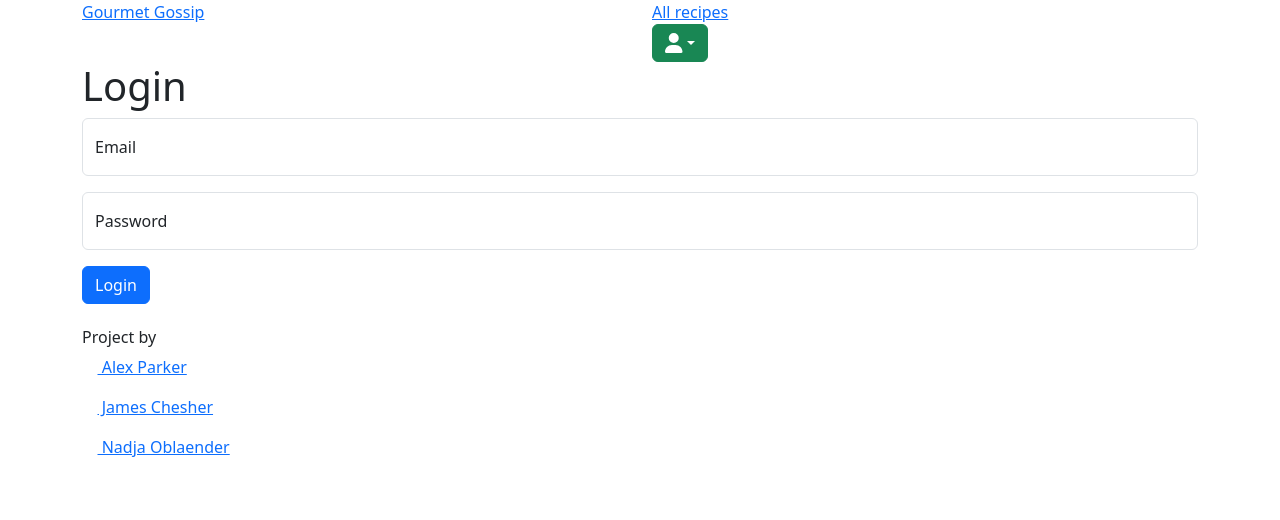
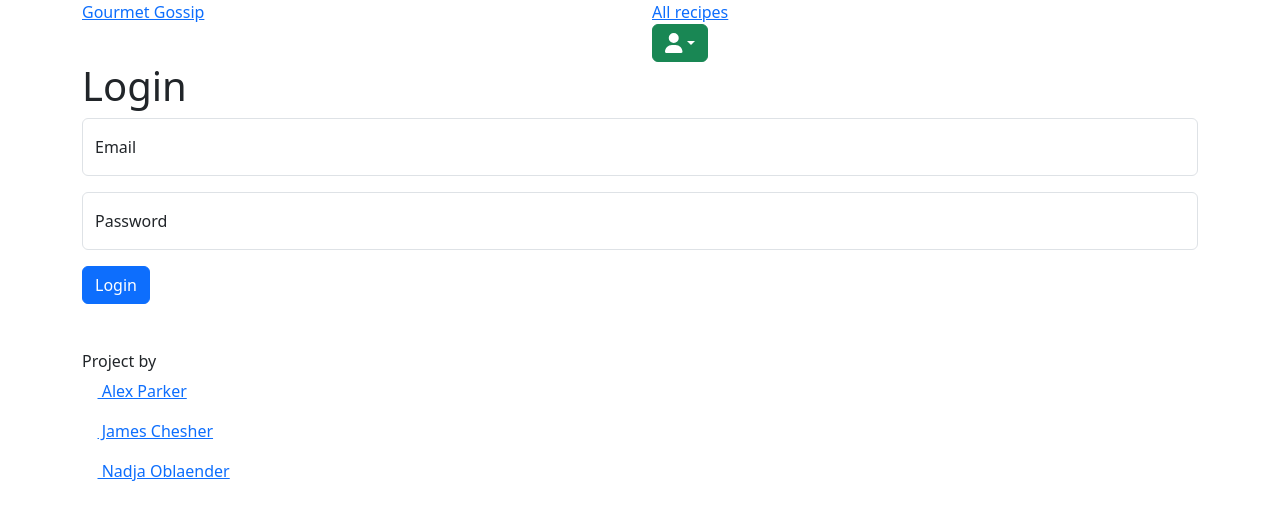
Before and after one commit to jchesher92/gourmet-gossip, a React (Create React App) app in the folder client/: page /login in a window 1280 px wide. Shown: the top 520 px of the page. Built offline with nearby package versions, Linux system fonts and the light colour scheme; the HTML template or start-up script is replaced by a standard one.

Commit message:
styled footer and login/register

```diff
--- a/client/src/components/FormPage.js
+++ b/client/src/components/FormPage.js
@@ -44,8 +44,8 @@ export default function FormPage({ title, formStructure, request }) {
   return (
     <>
       <section className="container form-container">
-        <h1>{title}</h1>
         <Form noValidate validated={validated} onSubmit={handleSubmit} className='mb-4'>
+          <h1>{title}</h1>
           {
             formValues(formStructure).map((field, idx) => {
               return (
@@ -59,8 +59,8 @@ export default function FormPage({ title, formStructure, request }) {
               )
             })
           }
+          <Button type='submit' className='mb-4'>{title}</Button>
           {errorMessage && <h2>{errorMessage}</h2>}
-          <Button type='submit'>{title}</Button>
         </Form>
       </section>
     </>
--- a/client/src/components/FormPageRecipe.js
+++ b/client/src/components/FormPageRecipe.js
@@ -113,7 +113,7 @@ export default function FormPageRecipe({ title, formStructure, setFormStructure,
                 {/* Category */}
                 <FloatingLabel label='Category' className='mb-3'>
                   <Form.Control as='select' value={formData.category} placeholder='Category' required aria-label="Floating label select example" id='category' name='category' onChange={handleChange} >
-                    <option value=''>- Category -</option>
+                    <option value='' selected disabled>- Category -</option>
                     <option value='Breakfast'>Breakfast</option>
                     <option value='Lunch'>Lunch</option>
                     <option value='Dinner'>Dinner</option>
@@ -125,7 +125,7 @@ export default function FormPageRecipe({ title, formStructure, setFormStructure,
                 {/* Diet */}
                 <FloatingLabel label='Diet' className='mb-3'>
                   <Form.Control as='select' value={formData.diet} placeholder='Diet' required aria-label="Floating label select example" className='form-control' id='diet' name='diet' onChange={handleChange}>
-                    <option value=''>- Diet -</option>
+                    <option value='' selected disabled>- Diet -</option>
                     <option value='Meat'>Meat</option>
                     <option value='Fish'>Fish</option>
                     <option value='Vegetarian'>Vegetarian</option>
@@ -146,7 +146,7 @@ export default function FormPageRecipe({ title, formStructure, setFormStructure,
                 {/* Difficulty */}
                 <FloatingLabel label='Difficulty' className='mb-3'>
                   <Form.Control as='select' value={formData.difficulty} placeholder='Difficulty' required aria-label="Floating label select example" id='difficulty' name='difficulty' onChange={handleChange}>
-                    <option value=''>- Difficulty -</option>
+                    <option value='' selected disabled>- Difficulty -</option>
                     <option value='Easy'>Easy</option>
                     <option value='Intermediate'>Intermediate</option>
                   </Form.Control>
--- a/client/src/styles/base.scss
+++ b/client/src/styles/base.scss
@@ -39,9 +39,9 @@ h3 {
   box-shadow: 0 0 5px rgba($green, 1) !important;
 }
 
-// .main-content {
-//   display: flex;
-//   min-height: 100vh;
-//   flex-direction: column;
-//   justify-content: space-between;
-// }
+.main-content {
+  display: flex;
+  min-height: calc(100vh - 122px);
+  flex-direction: column;
+  justify-content: space-between;
+}
--- a/client/src/styles/components/Footer.scss
+++ b/client/src/styles/components/Footer.scss
@@ -18,5 +18,5 @@ footer {
   justify-content: center;
   flex-direction: column;
   align-items: center;
-  padding: 50px 0px;
+  padding: 25px 0px;
 }
--- a/client/src/styles/components/FormPage.scss
+++ b/client/src/styles/components/FormPage.scss
@@ -1,22 +1,19 @@
 .form-container textarea {
   min-height: 200px !important;
 }
+
 .form-container {
-  @include flex-align-justify-center(column);
   background-color: $white;
   padding: 4rem;
 
   form {
-    display: flex;
-    flex-direction: column;
-    align-items: center;
+    text-align: center;
+    max-width: 400px;
+    margin: 0 auto;
 
     button {
-      @extend %red-button
-    }
-
-    * {
-      width: 100%;
+      @extend %red-button;
+      margin: 0 auto;
     }
   }
 }
```
